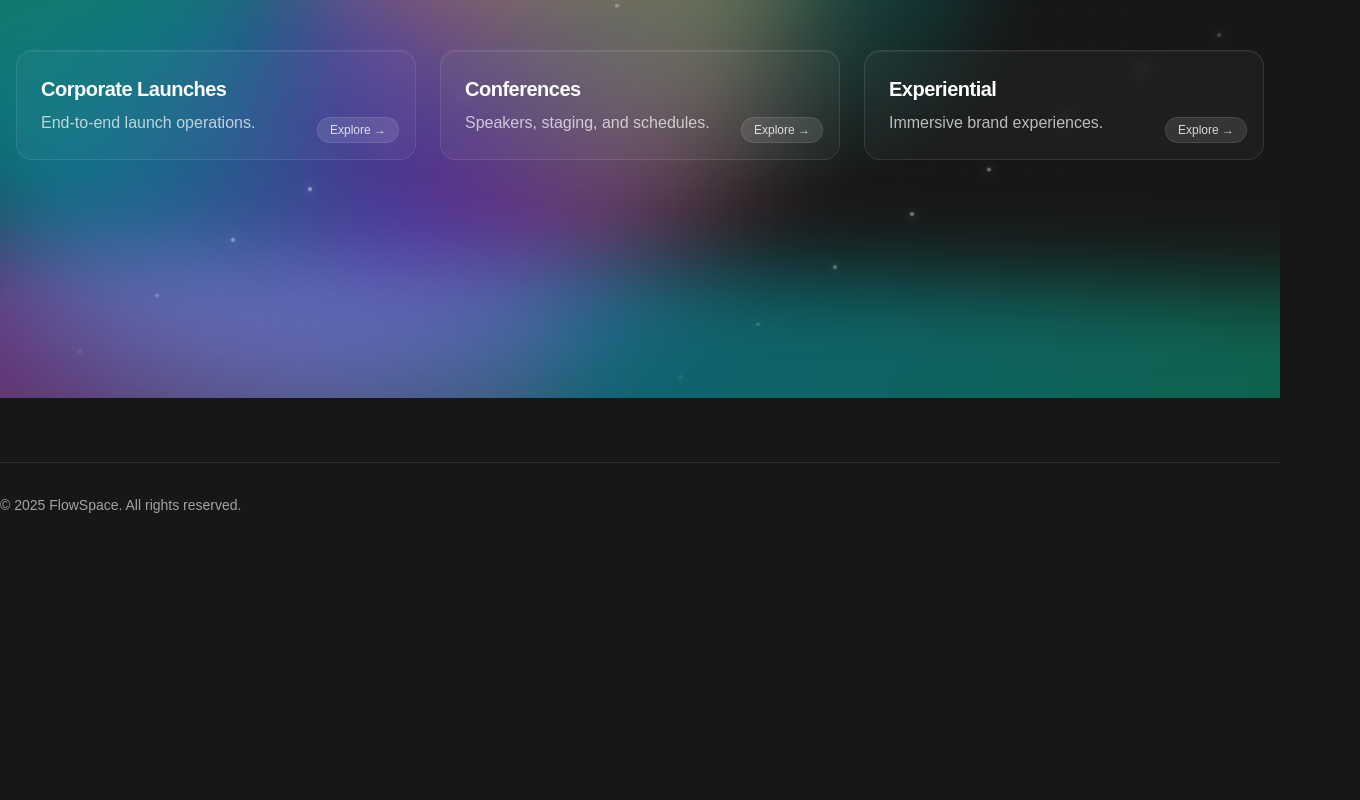
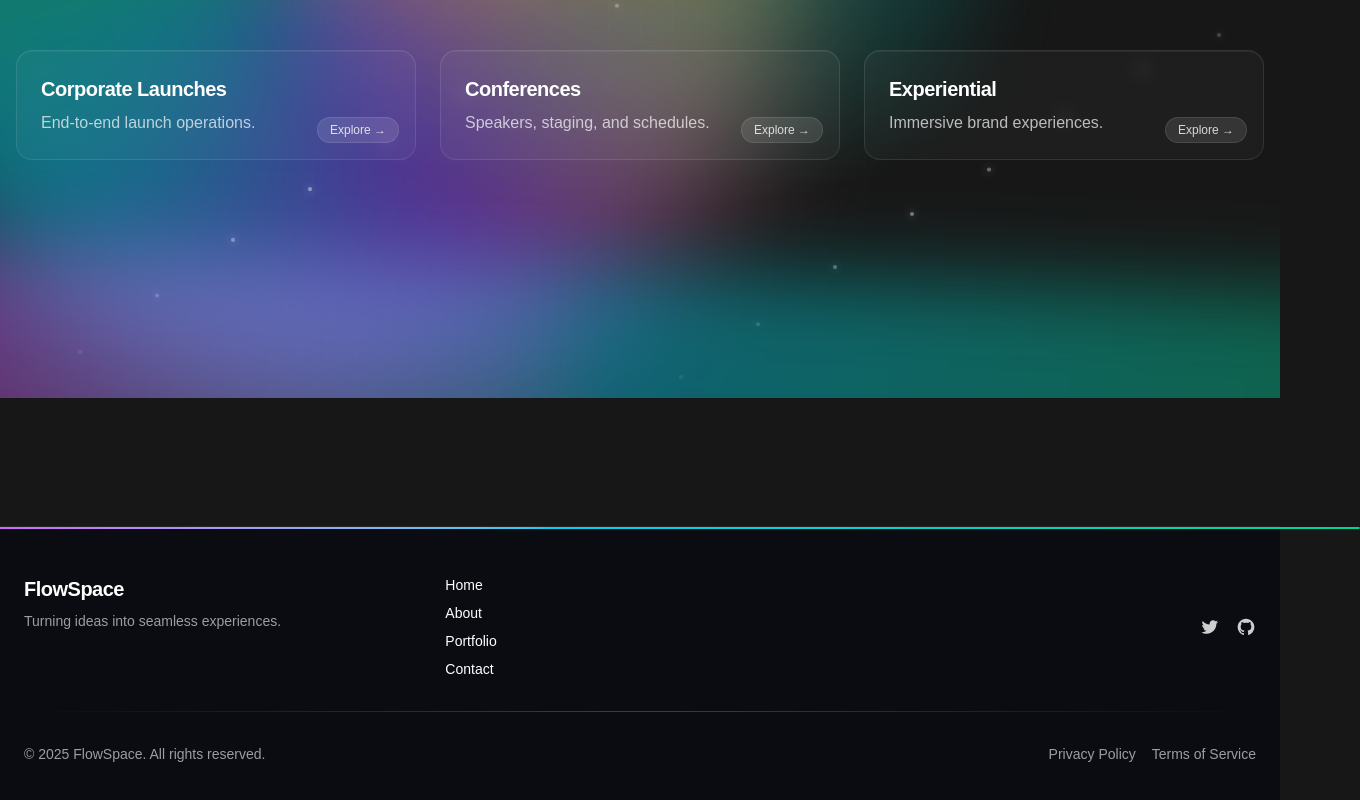
Before and after one commit to shay122990/flowspace-event-agency, a Next.js app: page / in a window 1280 px wide. Shown: the part 511-1311 px from the top of the page, 1360 px wide, since content can reach past the window. Before the commit the page ends 1058 px from the top, so only its background shows below. Built offline with nearby package versions, Linux system fonts and the light colour scheme.

Commit message:
added routes and links to footer

```diff
--- a/src/app/components/Footer.tsx
+++ b/src/app/components/Footer.tsx
@@ -1,8 +1,106 @@
+"use client";
+
+import { motion } from "framer-motion";
+import Link from "next/link";
+
 export default function Footer() {
   return (
-    <footer className="mt-16 border-t border-white/10">
-      <div className="container py-8 text-sm text-white/60">
-        © {new Date().getFullYear()} FlowSpace. All rights reserved.
+    <footer className="relative mt-32 border-t border-white/10 bg-[#0b0b12] text-white">
+      <motion.div
+        aria-hidden
+        initial={{ x: "-10%" }}
+        animate={{ x: "10%" }}
+        transition={{ repeat: Infinity, repeatType: "reverse", duration: 25 }}
+        className="pointer-events-none absolute top-0 left-1/2 h-[2px] w-[120vw] -translate-x-1/2 bg-gradient-to-r from-fuchsia-500 via-cyan-400 to-emerald-400"
+      />
+
+      <div className="container relative mx-auto max-w-7xl px-6 py-12">
+        <div className="grid grid-cols-1 gap-8 md:grid-cols-3">
+          <div>
+            <h3 className="text-xl font-bold tracking-tight">FlowSpace</h3>
+            <p className="mt-2 text-sm text-white/60">
+              Turning ideas into seamless experiences.
+            </p>
+          </div>
+
+          <div className="flex flex-col space-y-2 text-sm">
+            <Link
+              href="/"
+              className="hover:text-fuchsia-400 transition-colors duration-200"
+            >
+              Home
+            </Link>
+            <Link
+              href="/about"
+              className="hover:text-fuchsia-400 transition-colors duration-200"
+            >
+              About
+            </Link>
+            <Link
+              href="/portfolio"
+              className="hover:text-fuchsia-400 transition-colors duration-200"
+            >
+              Portfolio
+            </Link>
+            <Link
+              href="/contact"
+              className="hover:text-fuchsia-400 transition-colors duration-200"
+            >
+              Contact
+            </Link>
+          </div>
+
+          <div className="flex items-center gap-4 md:justify-end">
+            <Link
+              href="https://twitter.com"
+              target="_blank"
+              className="group relative"
+            >
+              <span className="absolute inset-0 -z-10 rounded-full bg-fuchsia-500/20 opacity-0 blur-md transition group-hover:opacity-100" />
+              <svg
+                xmlns="http://www.w3.org/2000/svg"
+                viewBox="0 0 24 24"
+                fill="currentColor"
+                className="h-5 w-5 text-white/80 group-hover:text-fuchsia-400"
+              >
+                <path d="M19.633 7.997c.013.176.013.352.013.528 0 5.385-4.098 11.59-11.59 11.59-2.306 0-4.452-.676-6.258-1.844.321.038.63.051.964.051 1.919 0 3.68-.655 5.086-1.767a4.084 4.084 0 01-3.814-2.836c.25.038.5.064.763.064.368 0 .737-.051 1.08-.14a4.077 4.077 0 01-3.27-3.996v-.051c.55.306 1.187.49 1.869.516a4.07 4.07 0 01-1.812-3.397c0-.75.202-1.437.553-2.036a11.6 11.6 0 008.423 4.272 4.596 4.596 0 01-.102-.935 4.076 4.076 0 017.049-2.784 8.056 8.056 0 002.587-.987 4.087 4.087 0 01-1.792 2.257 8.162 8.162 0 002.348-.64 8.782 8.782 0 01-2.04 2.112z" />
+              </svg>
+            </Link>
+            <Link
+              href="https://github.com"
+              target="_blank"
+              className="group relative"
+            >
+              <span className="absolute inset-0 -z-10 rounded-full bg-cyan-400/20 opacity-0 blur-md transition group-hover:opacity-100" />
+              <svg
+                xmlns="http://www.w3.org/2000/svg"
+                viewBox="0 0 24 24"
+                fill="currentColor"
+                className="h-5 w-5 text-white/80 group-hover:text-cyan-400"
+              >
+                <path
+                  fillRule="evenodd"
+                  d="M12 2C6.478 2 2 6.478 2 12c0 4.418 2.865 8.167 6.839 9.504.5.092.682-.217.682-.482 0-.237-.009-.868-.014-1.703-2.782.604-3.369-1.34-3.369-1.34-.454-1.152-1.11-1.459-1.11-1.459-.908-.62.069-.608.069-.608 1.004.07 1.532 1.032 1.532 1.032.892 1.529 2.341 1.087 2.91.831.092-.647.35-1.087.636-1.338-2.22-.253-4.555-1.11-4.555-4.944 0-1.091.39-1.984 1.029-2.682-.104-.253-.447-1.272.098-2.65 0 0 .84-.269 2.75 1.025A9.564 9.564 0 0112 6.844c.85.004 1.705.115 2.502.338 1.91-1.294 2.75-1.025 2.75-1.025.545 1.378.202 2.397.099 2.65.64.698 1.029 1.591 1.029 2.682 0 3.842-2.338 4.688-4.566 4.938.36.308.68.919.68 1.852 0 1.337-.012 2.417-.012 2.745 0 .268.18.58.687.481C19.138 20.163 22 16.416 22 12c0-5.522-4.478-10-10-10z"
+                  clipRule="evenodd"
+                />
+              </svg>
+            </Link>
+          </div>
+        </div>
+
+        <div className="my-8 h-px bg-gradient-to-r from-transparent via-white/20 to-transparent" />
+
+        <div className="flex flex-col items-center justify-between gap-4 text-sm text-white/60 md:flex-row">
+          <p>© {new Date().getFullYear()} FlowSpace. All rights reserved.</p>
+          <p className="flex gap-4">
+            <Link href="/privacy" className="hover:text-fuchsia-400">
+              Privacy Policy
+            </Link>
+            <Link href="/terms" className="hover:text-fuchsia-400">
+              Terms of Service
+            </Link>
+          </p>
+        </div>
       </div>
     </footer>
   );
```
